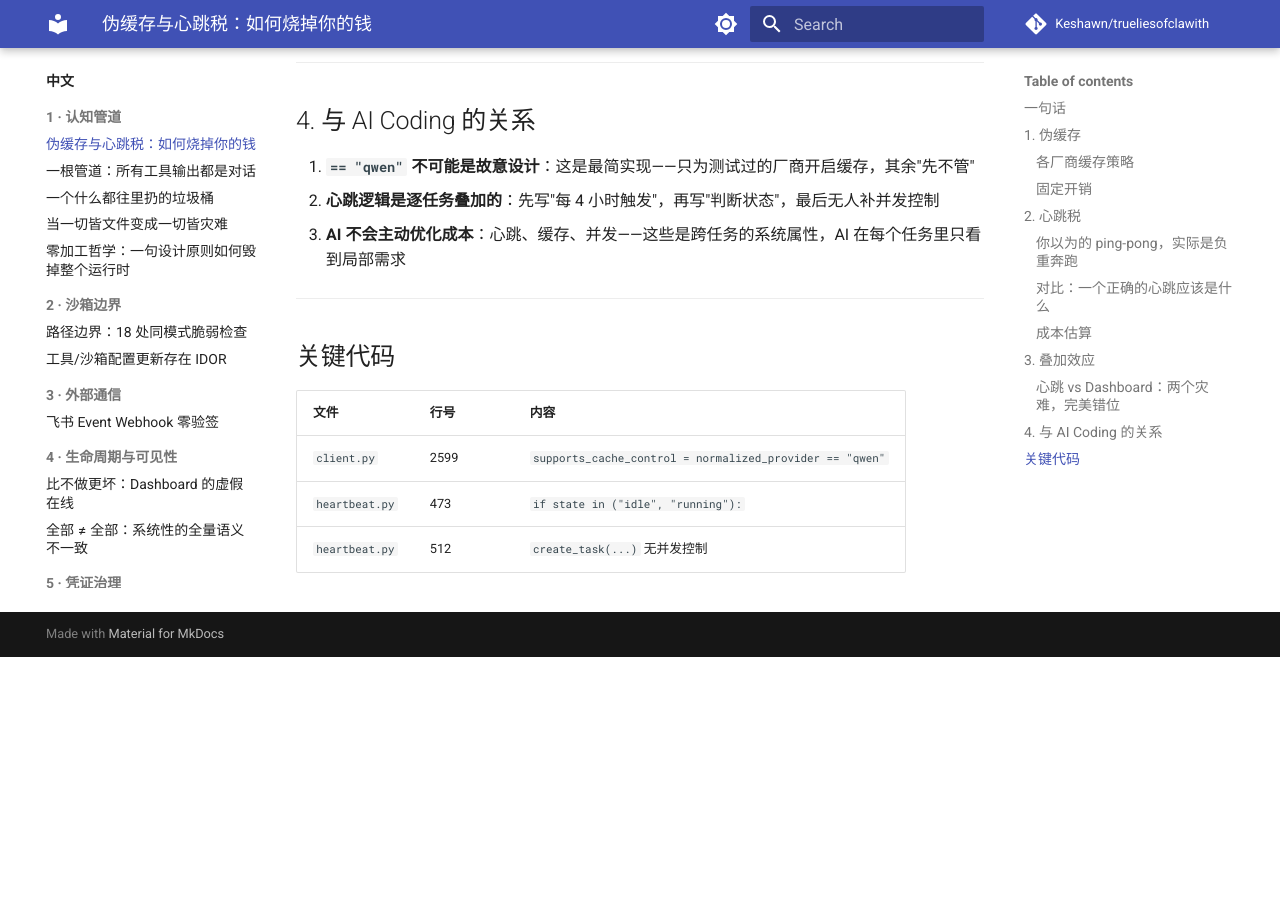
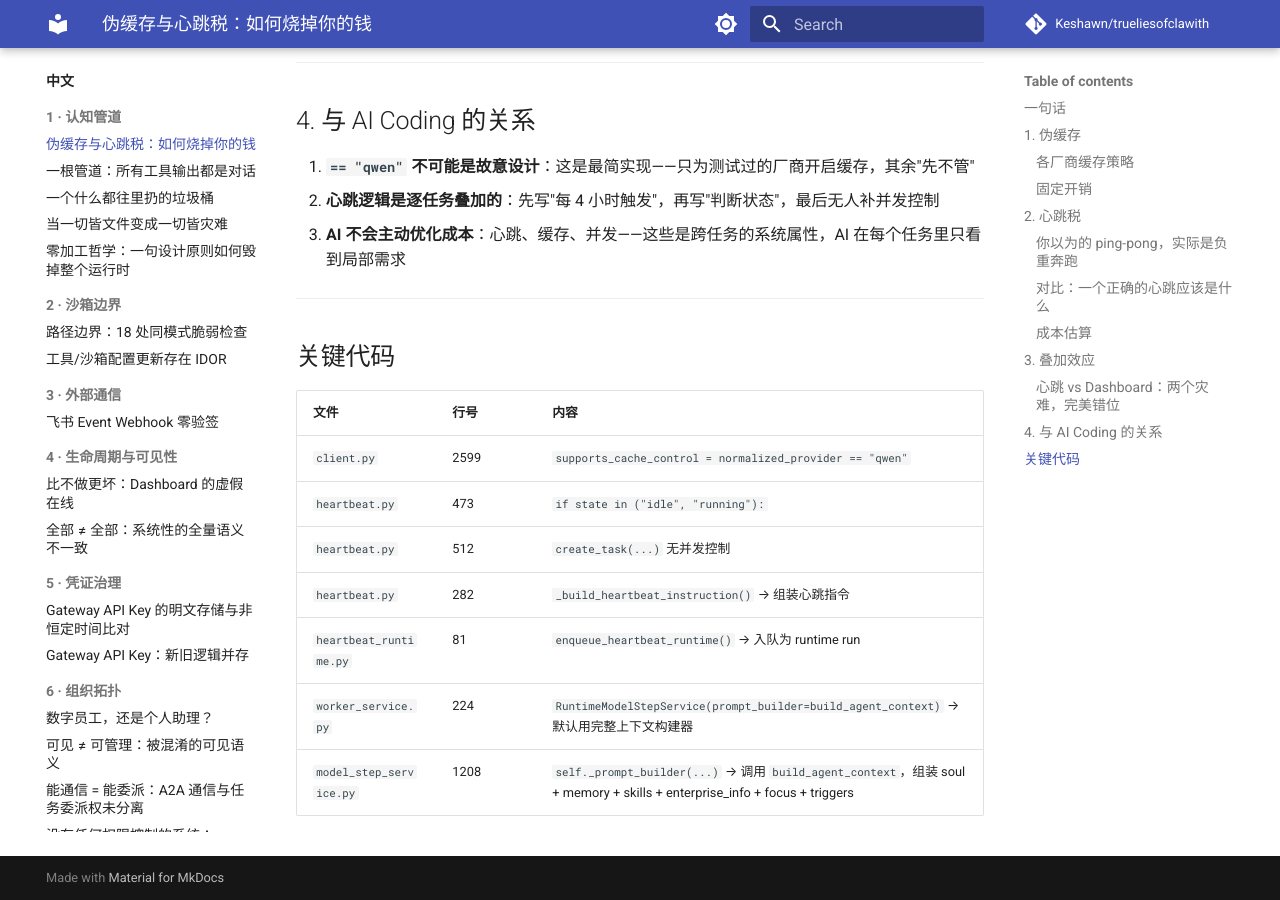
Before and after one commit to Keshawn/trueliesofclawith, an MkDocs documentation site: the page built from true-lies/zh/topics/020.md, in a window 1280 px wide and 900 px high, scrolled down 2695 px. Built offline with MkDocs 1.6.1 and Material for MkDocs 9.7.7, drawn with Linux system fonts in a browser that asks for light colours; comment, search, counter and statistics services are not loaded; before the commit the page ends 3352 px from its top, so only the background shows below that.

Commit message:
topic 020: 完整心跳→build_agent_context调用链 + echo pang对比 + 心跳vs Dashboard双错位

```diff
--- a/true-lies/zh/topics/020.md
+++ b/true-lies/zh/topics/020.md
@@ -125,3 +125,7 @@ Dashboard：2,880 次刷新/天 × 42 请求/次 = 43,600 请求/天 → 读到
 | `client.py` | 2599 | `supports_cache_control = normalized_provider == "qwen"` |
 | `heartbeat.py` | 473 | `if state in ("idle", "running"):` |
 | `heartbeat.py` | 512 | `create_task(...)` 无并发控制 |
+| `heartbeat.py` | 282 | `_build_heartbeat_instruction()` → 组装心跳指令 |
+| `heartbeat_runtime.py` | 81 | `enqueue_heartbeat_runtime()` → 入队为 runtime run |
+| `worker_service.py` | 224 | `RuntimeModelStepService(prompt_builder=build_agent_context)` → 默认用完整上下文构建器 |
+| `model_step_service.py` | 1208 | `self._prompt_builder(...)` → 调用 `build_agent_context`，组装 soul + memory + skills + enterprise_info + focus + triggers |
```
Also changed, not shown: true-lies/topics/020.md (+4 -0 lines).
